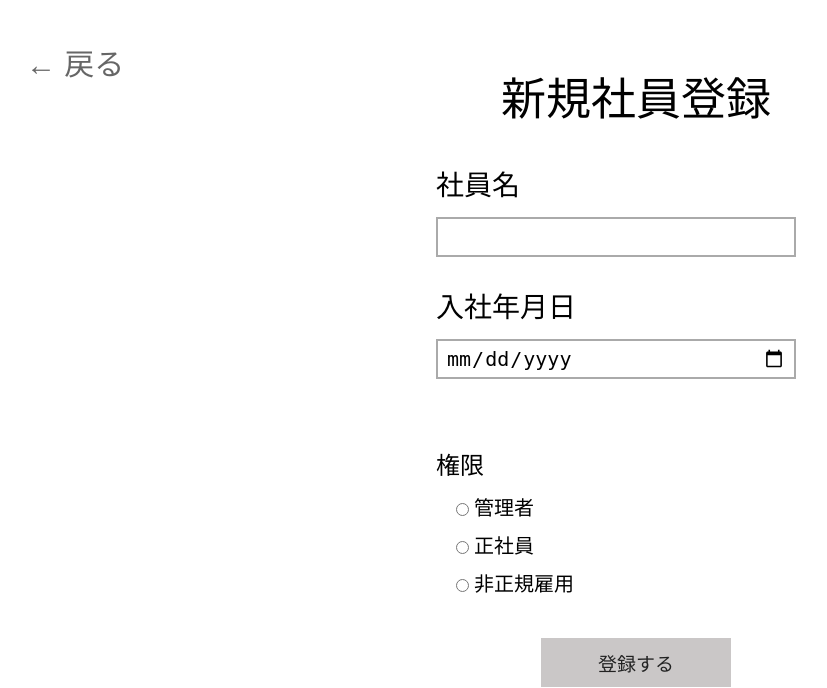
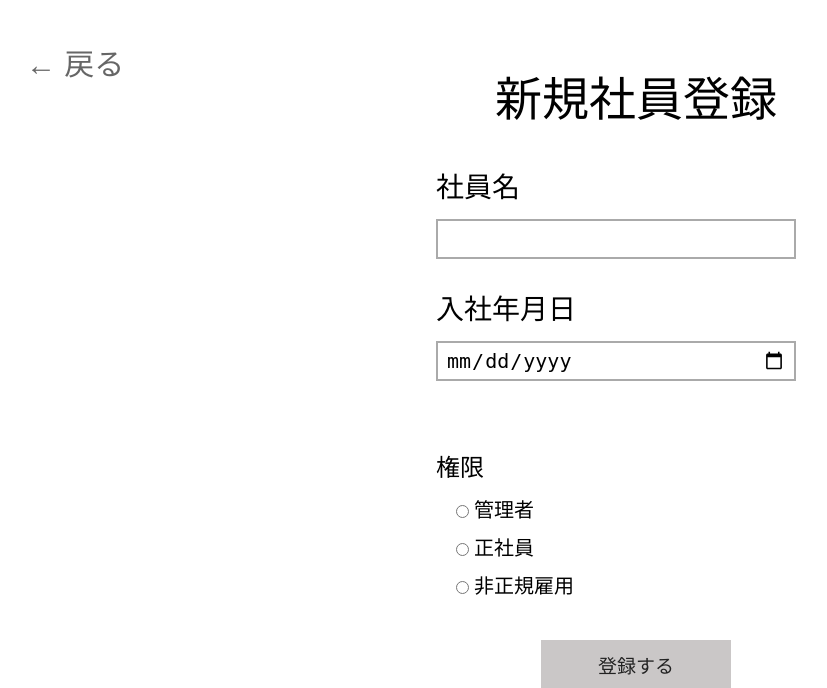
Before and after one commit to MiiiyanyanAHH/kintai, a PHP site: page /php/employee_register.php in a window 1280 px wide. Shown: the top 688 px of the page, without its empty margins (4-831 px from the left). Run offline with PHP 8.4, Linux system fonts and the light colour scheme.

Commit message:
13:40更新

```diff
--- a/Admin/css/common.css
+++ b/Admin/css/common.css
@@ -66,6 +66,7 @@ footer {
 
 
 /* ←戻るボタンの設定 */
+/*<a href="admin.php" class="back-link">← 戻る</a>  ←で使ってね*/
 .back-link {
   position: absolute;/*ほかにpositionやrelativeがあったらそこ基準に動いちゃうから注意！*/
   top: 40px;/*上から40px*/
--- a/Admin/css/employee_register.css
+++ b/Admin/css/employee_register.css
@@ -26,7 +26,7 @@ form {
 /* ページタイトル */
 h1 {
 text-align: center;
-font-size: 45px;
+font-size: 47px;
 font-weight: 590;
 margin: 0 0 35px;
 }
--- a/Admin/php/employee_register.php
+++ b/Admin/php/employee_register.php
@@ -1,3 +1,11 @@
+<?php
+
+?>
+
+
+
+
+
 <!DOCTYPE html>
 <html lang="ja">
 <head>
```
